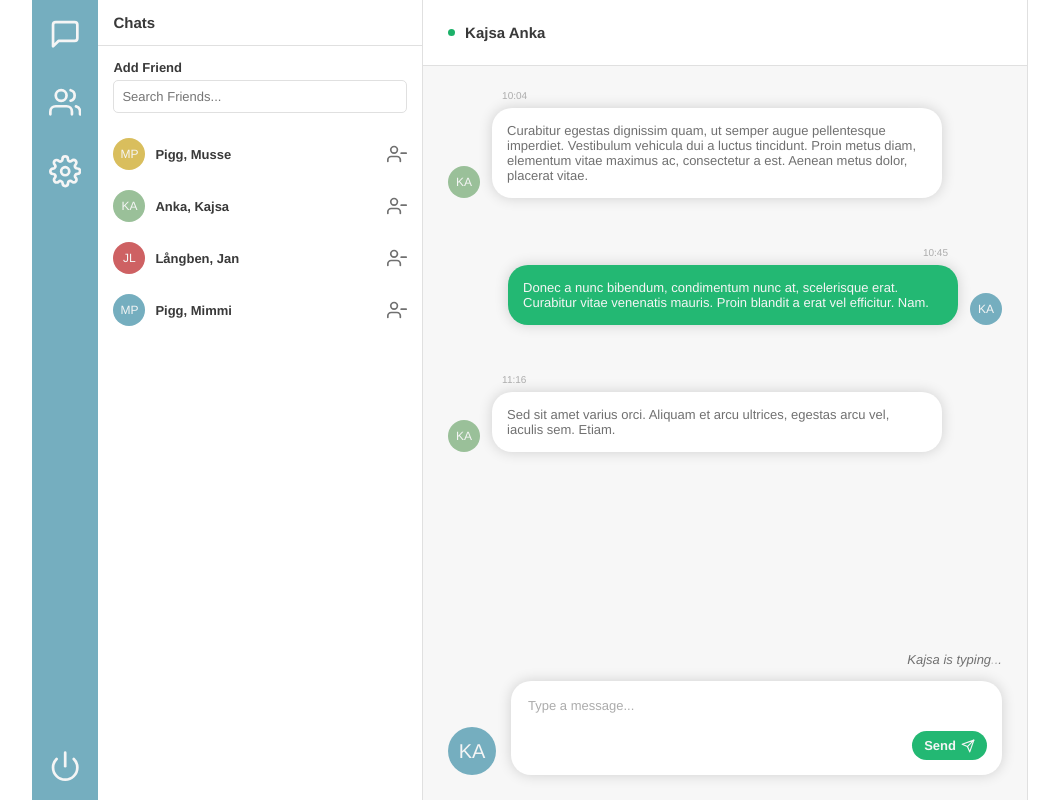
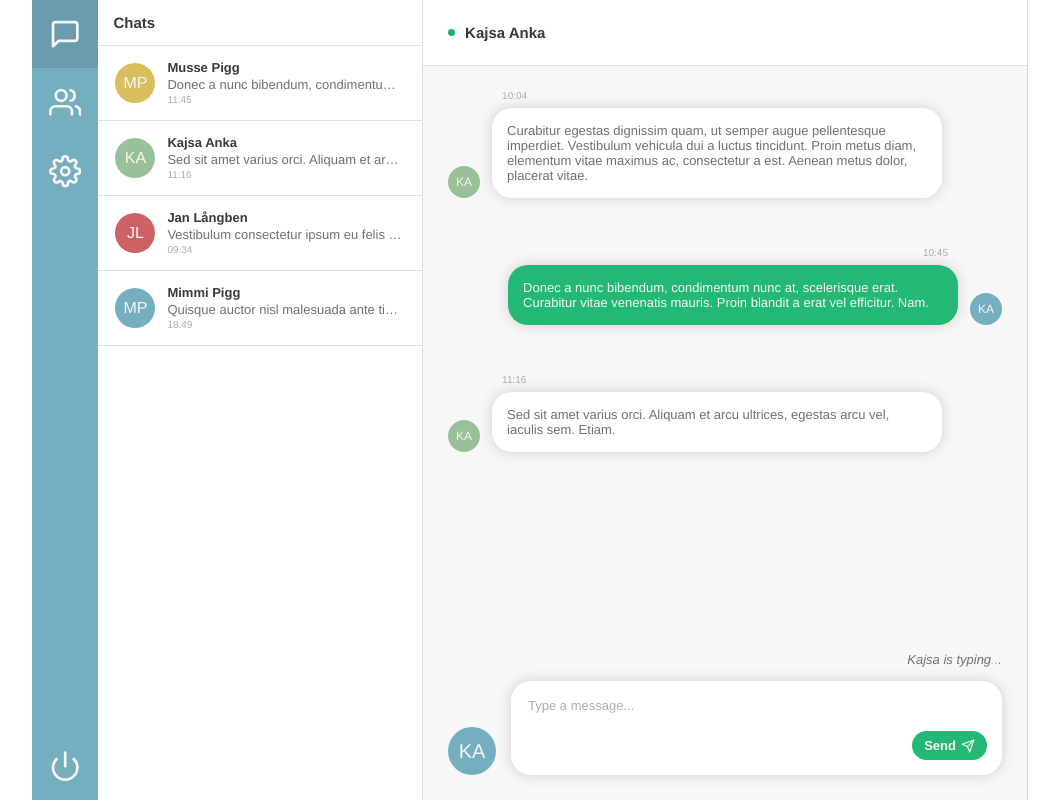
Before and after one commit to FredrikLernia/chat-client, a React (Create React App) app in the folder client/: page / in a window 1280 px wide. Shown: the whole page, without its empty margins (110-1169 px from the left). Built offline with nearby package versions, Linux system fonts and the light colour scheme.

Commit message:
Testing app with context from json file

```diff
--- a/client/src/components/Menu/index.js
+++ b/client/src/components/Menu/index.js
@@ -4,6 +4,7 @@ import './style.scss'
 
 /* import Avatar from '../Avatar' */
 
+const { tab } = require('../../json/page.json')
 const user = require('../../json/user.json')
 
 const Menu = () => {
@@ -12,13 +13,13 @@ const Menu = () => {
       {/* <div className="menu-item">
         <Avatar />
       </div> */}
-      <div className="menu-item">
+      <div className={tab === 'chats' ? 'menu-item active' : 'menu-item'}>
         <MessageSquare />
       </div>
-      <div className="menu-item">
+      <div className={tab === 'friends' ? 'menu-item active' : 'menu-item'}>
         <Users />
       </div>
-      <div className="menu-item">
+      <div className={tab === 'active' ? 'menu-item active' : 'menu-item'}>
         <Settings />
       </div>
       <div className="space" />
--- a/client/src/components/Menu/style.scss
+++ b/client/src/components/Menu/style.scss
@@ -30,7 +30,10 @@
   .menu-item {
     &:hover {
       cursor: pointer;
-      background-color: $hover-color;
+    }
+
+    &.active {
+      background-color: $active-color;
     }
 
     svg {
@@ -38,6 +41,11 @@
       height: 100%;
       padding: 17px;
       color: $text-light;
+      transition: color 300ms;
+
+      &:hover {
+        color: #fff;
+      }
     }
   }
 }
--- a/client/src/components/Tab/index.js
+++ b/client/src/components/Tab/index.js
@@ -2,17 +2,19 @@ import React from 'react'
 import './style.scss'
 
 import TabHeader from '../TabHeader'
-/* import ChatList from '../ChatList' */
-/* import Settings from '../Settings' */
+import ChatList from '../ChatList'
+import Settings from '../Settings'
 import Friends from '../Friends'
+
+const { tab } = require('../../json/page.json')
 
 const Tab = () => {
   return (
     <div className="Tab">
       <TabHeader />
-      {/* <ChatList /> */}
-      {/* <Settings /> */}
-      <Friends />
+      {tab === 'chats' ? <ChatList /> : ''}
+      {tab === 'friends' ? <Friends /> : ''}
+      {tab === 'settings' ? <Settings /> : ''}
     </div>
   )
 }
--- a/client/src/components/TabHeader/index.js
+++ b/client/src/components/TabHeader/index.js
@@ -1,10 +1,12 @@
 import React from 'react'
 import './style.scss'
+
+const { tab } = require('../../json/page.json')
 
 const TabHeader = () => {
   return (
     <div className="TabHeader">
-      <h2>Chats</h2>
+      <h2>{tab.substring(0, 1).toUpperCase() + tab.substring(1)}</h2>
     </div>
   )
 }
--- /dev/null
+++ b/client/src/json/page.json
@@ -0,0 +1,3 @@
+{
+  "tab": "chats"
+}
--- a/client/src/variables.scss
+++ b/client/src/variables.scss
@@ -22,4 +22,4 @@ $text-dark-3: #ACACAC;
 
 $border-color: #E0E0E0;
 
-$hover-color: rgba(0, 0, 0, 0.1);
+$active-color: rgba(0, 0, 0, 0.1);
```
